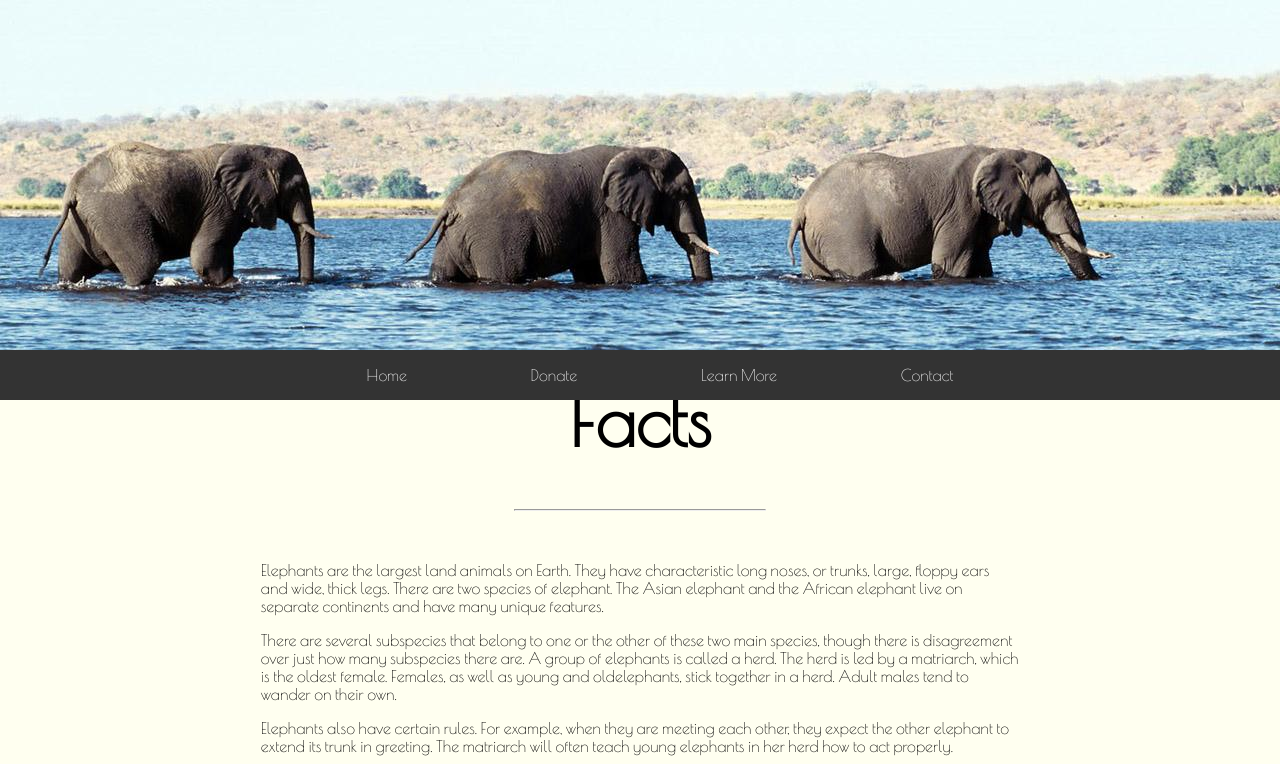
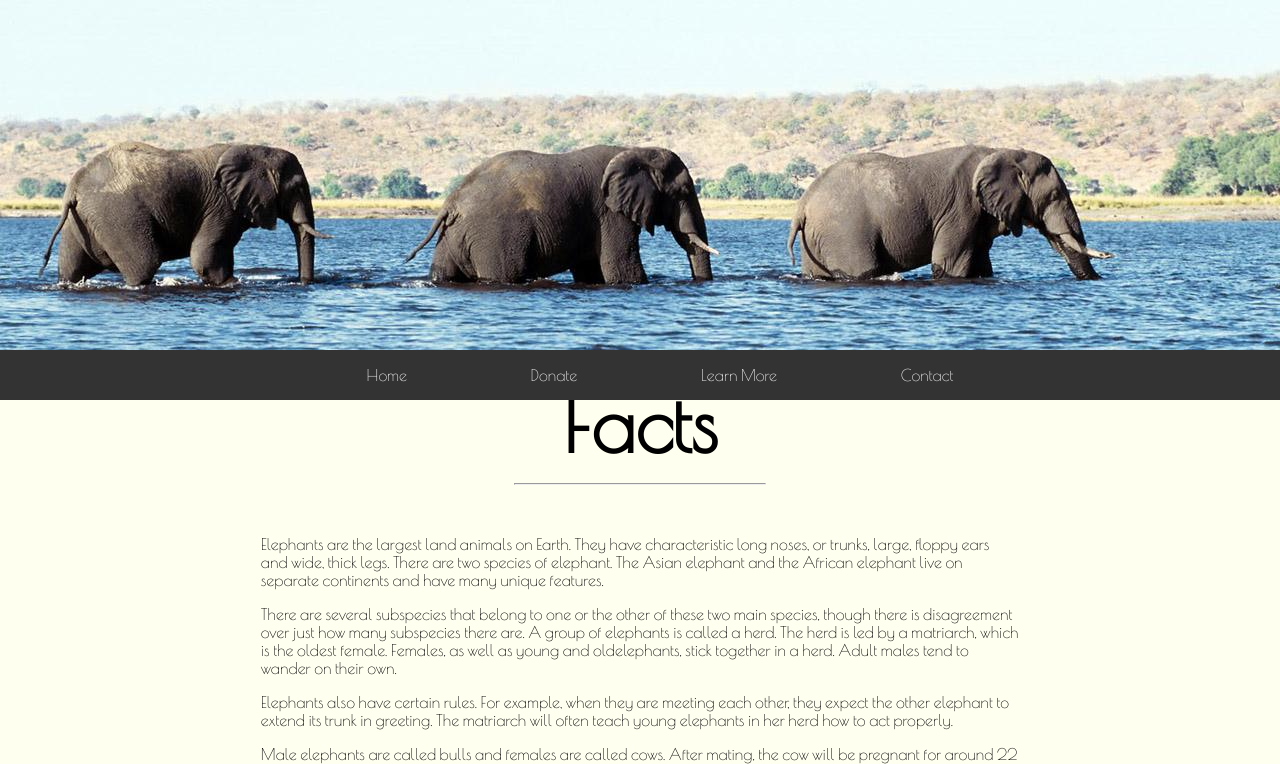
Before and after one commit to glarson284/Causes, a plain HTML site: page learn.html in a window 1280 px wide. Shown: the top 764 px of the page. Drawn offline with nearby package versions, Linux system fonts and the light colour scheme; a web font is replaced by a local one.

Commit message:
closes #2

```diff
--- a/main.css
+++ b/main.css
@@ -12,7 +12,9 @@ body {
 	top: 0;
 	background-size: cover;
 }
-
+.line {
+	margin-top: -3%;
+}
 nav {
 	margin-top: 350px;
 	list-style-type: none;
@@ -60,10 +62,9 @@ margin-right: 20%;
 	text-align: center;
 	margin-top: 30%;
 	margin-bottom: 0px;
+	font-size: 2.4em;
 }
-h1 {
-	font-size: 4.4em;
-}
+
 
 
 .crisis {
```
Also changed, not shown: 1 other file.
